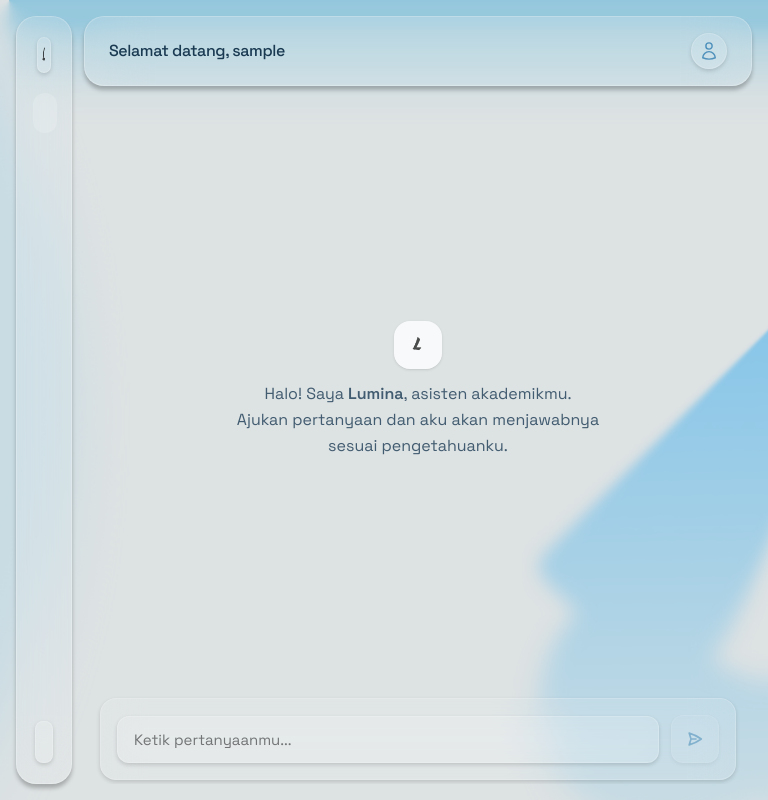
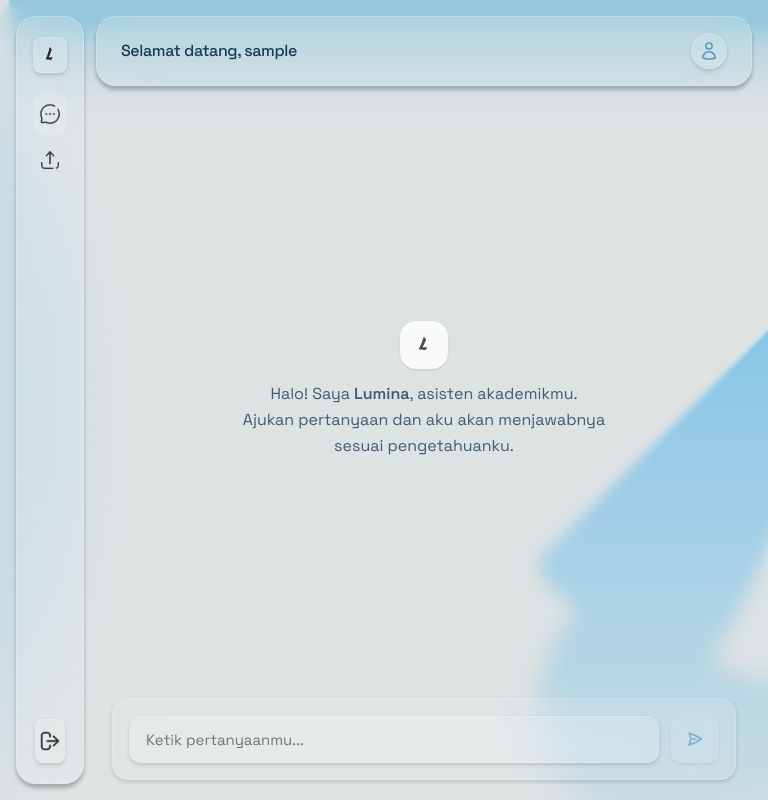
Before and after one commit to Juni-Viaa/lumina, a Laravel app: page / in a window 768 px wide. Run offline with Laravel 12, Linux system fonts and the light colour scheme; the visitor is signed in with stand-in values (Sample User, id 1); data that the repository does not hold is empty; style sheets or scripts are compiled from the project's sources.

```diff
--- a/resources/views/layouts/app.blade.php
+++ b/resources/views/layouts/app.blade.php
@@ -99,14 +99,65 @@
             }
         }
 
-        /* ── Tablet: narrower sidebar, no bottom nav ─────────────────────── */
+        /* ── Tablet: icon-only sidebar ───────────────────────────────────── */
         @media (min-width: 768px) and (max-width: 1023px) {
-            #app-sidebar { width: 56px; }
+            #app-sidebar { width: 68px; min-width: 68px; }
+
+            /* Hide all text labels and history dropdown */
             #app-sidebar .nav-label,
             #app-sidebar .sidebar-brand-name,
             #app-sidebar .history-section,
-            #app-sidebar .logout-label { display: none; }
-            #app-sidebar .sidebar-logo-wrap { justify-content: center; }
+            #app-sidebar .logout-label { display: none !important; }
+
+            /* Logo area — center the L icon, clip the oversized image */
+            #app-sidebar .sidebar-logo-wrap { padding: 0; }
+            #app-sidebar .sidebar-logo-wrap > div {
+                width: 44px;
+                height: 36px;
+                margin: 0 auto;
+                padding: 0;
+                justify-content: center;
+                overflow: hidden;
+            }
+            /* The logo img is w-12 h-8 (48x32) — constrain it */
+            #app-sidebar .sidebar-logo-wrap img {
+                width: 36px !important;
+                height: 28px !important;
+                opacity: 0.8;
+            }
+
+            /* Nav items — center icon, remove horizontal padding */
+            #app-sidebar .sidebar-nav-item {
+                justify-content: center;
+                padding-left: 8px;
+                padding-right: 8px;
+                gap: 0;
+            }
+
+            /* Nav icons — explicit size so they're never clipped */
+            #app-sidebar nav img {
+                width: 22px !important;
+                height: 22px !important;
+                min-width: 22px;
+                opacity: 0.75;
+            }
+
+            /* Logout button row */
+            #app-sidebar form > div {
+                justify-content: center;
+                padding: 0 4px;
+            }
+            #app-sidebar form .sidebar-nav-item {
+                justify-content: center;
+                padding-left: 8px;
+                padding-right: 8px;
+            }
+            #app-sidebar form img {
+                width: 22px !important;
+                height: 22px !important;
+                min-width: 22px;
+                opacity: 0.75;
+            }
         }
     </style>
     @stack('head')
@@ -143,7 +194,7 @@
     </div>
 
     {{-- Bottom nav — mobile only --}}
-    <nav id="bottom-nav" class="md:hidden glass-panel">
+    <nav id="bottom-nav" class="md:hidden">
 
         {{-- New Chat --}}
         <a href="{{ route('dashboard.index') }}"
@@ -173,16 +224,13 @@
             <span class="text-[10px] font-medium">Riwayat</span>
         </a>
 
-        {{-- Logout --}}
-        <form method="POST" action="{{ route('logout') }}">
-            @csrf
-            <button type="submit"
-                    class="flex flex-col items-center gap-1 px-3 py-1 rounded-xl transition-all
-                           text-[#1a3a52]/70 hover:text-[#1a3a52]">
-                <img src="{{ asset('images/icons/LogOutIcon.png') }}" class="w-5 h-5 opacity-70" alt="">
-                <span class="text-[10px] font-medium">Keluar</span>
-            </button>
-        </form>
+        {{-- Profile --}}
+        <a href="{{ route('profile.edit') }}"
+           class="flex flex-col items-center gap-1 px-3 py-1 rounded-xl transition-all
+                  {{ request()->routeIs('profile.*') ? 'text-[#1a6fa8]' : 'text-[#1a3a52]/70 hover:text-[#1a3a52]' }}">
+            <img src="{{ asset('images/icons/LogOutIcon.png') }}" class="w-5 h-5 opacity-70" alt="">
+            <span class="text-[10px] font-medium">Profil</span>
+        </a>
 
     </nav>
 
```
